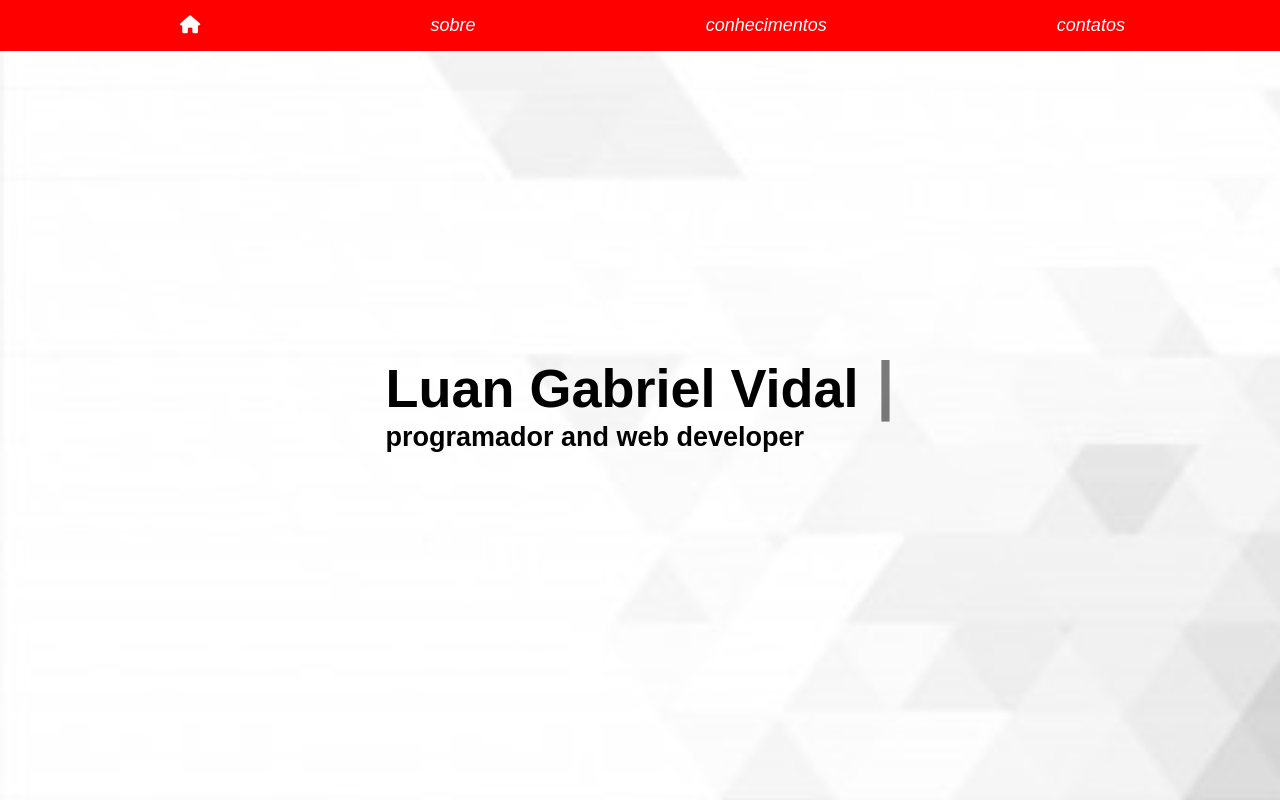
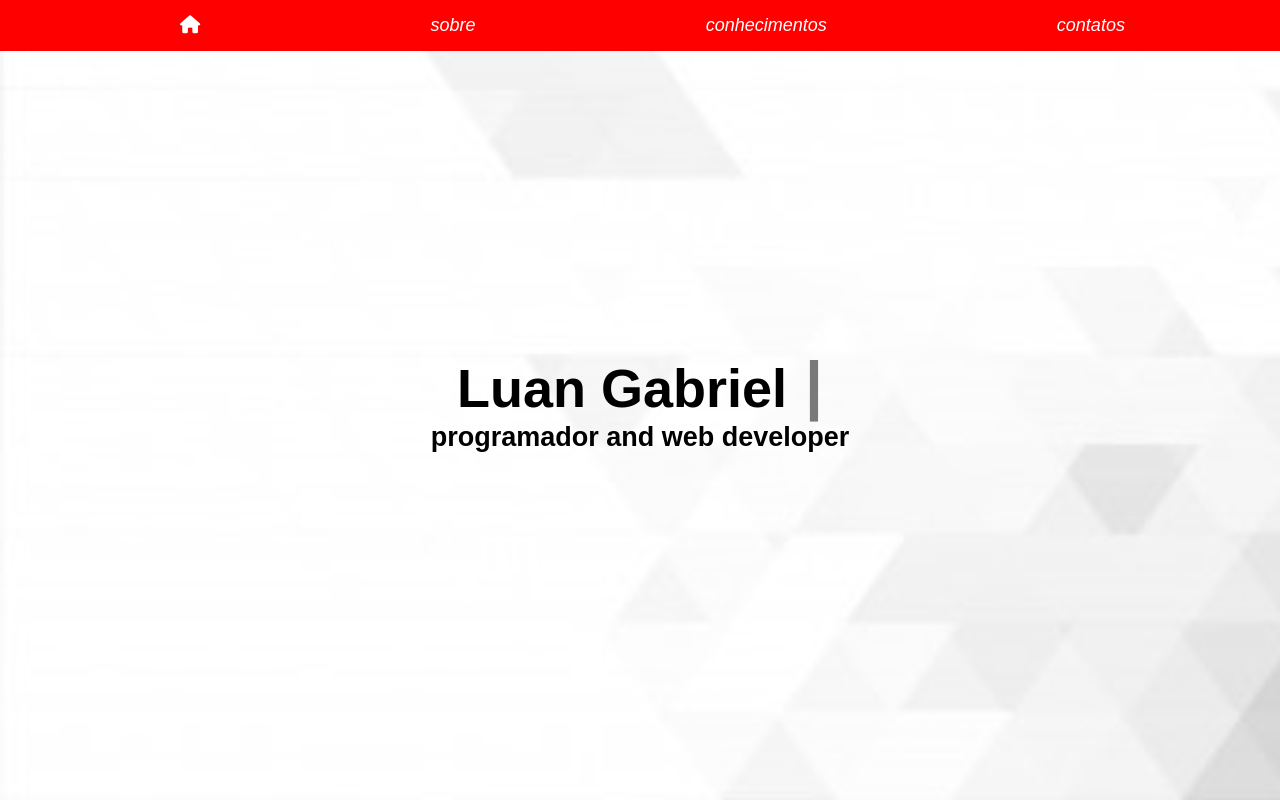
Before and after one commit to LuanVidal/site, a plain HTML site: page index.html in a window 1280 px wide. Shown: the top 800 px of the page. Drawn offline with Linux system fonts and the light colour scheme.

Commit message:
update index.html name

```diff
--- a/index.html
+++ b/index.html
@@ -22,7 +22,7 @@
     <div class="home" id="#">
       <div class="texto">
         <h1 class="site-title" id="texto">
-          Luan Gabriel Vidal
+          Luan Gabriel
         <h2 class="texto-subtitle" id="texto">
           programador and web developer
        </h2>
```
